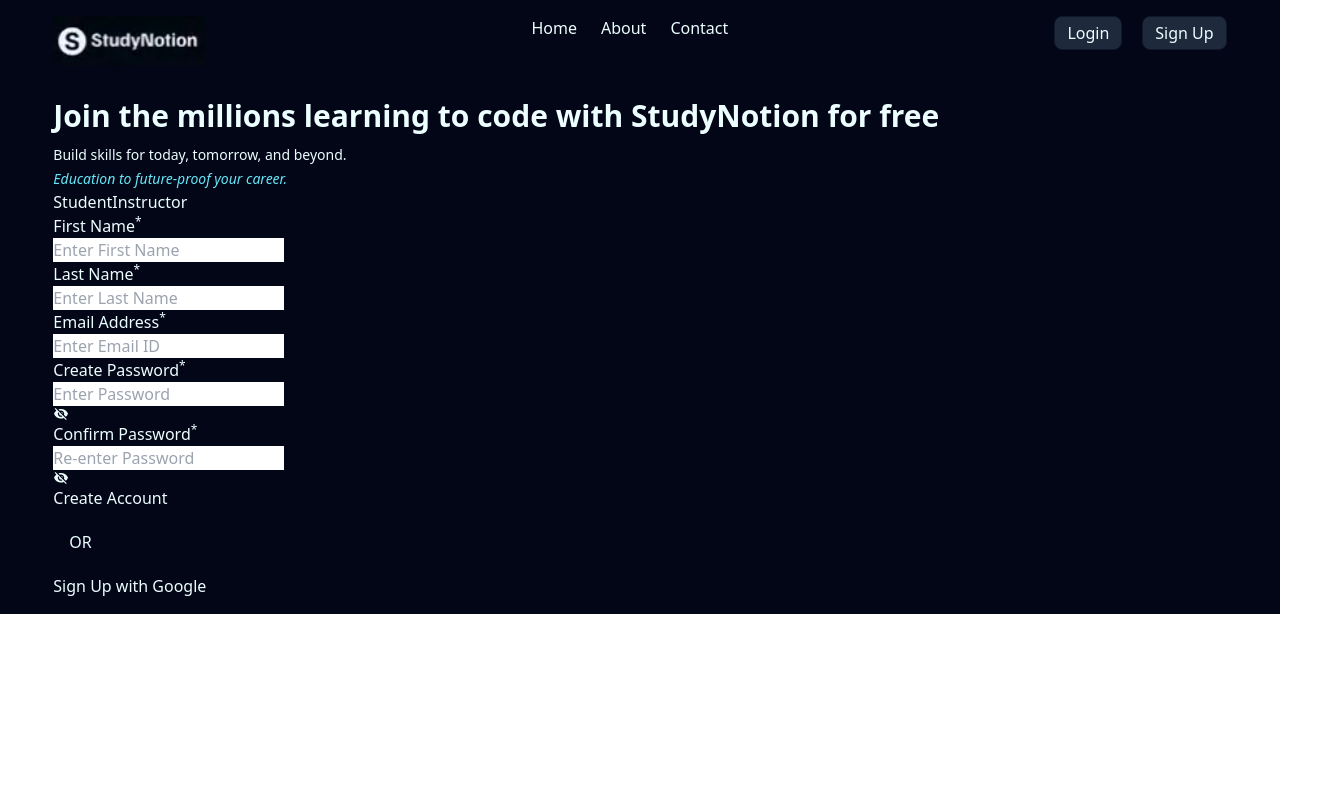
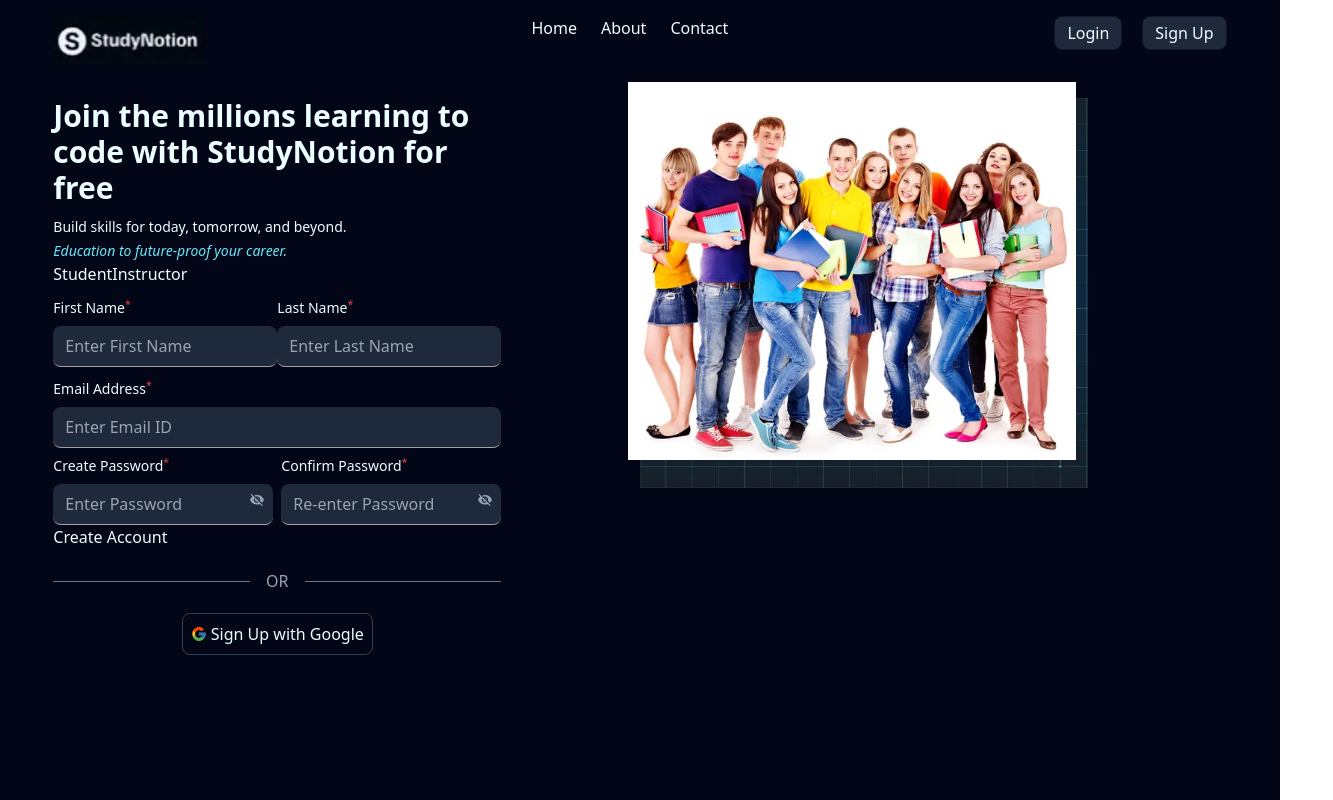
Before and after one commit to amit15000/StudyNotion, a React (Create React App) app: page /signup in a window 1280 px wide. Shown: the whole page, 1333 px wide, since content can reach past the window. Built offline with nearby package versions, Linux system fonts and the light colour scheme.

Commit message:
Login Page Completed

```diff
--- a/src/App.js
+++ b/src/App.js
@@ -11,7 +11,7 @@
 function App() {
   const [isLoggedIn, setIsLoggedIn] = useState(false);
   return (
-    <div className="w-screen h-full bg-slate-950 flex flex-col text-cyan-50">
+    <div className="w-screen h-screen bg-slate-950 flex flex-col text-cyan-50">
       <Navbar isLoggedIn={isLoggedIn} setIsLoggedIn={setIsLoggedIn} />
 
       <Routes>
--- a/src/components/LoginForm.js
+++ b/src/components/LoginForm.js
@@ -28,10 +28,13 @@
 
   return (
     <div>
-      <form onSubmit={submitHandler}>
+      <form
+        onSubmit={submitHandler}
+        className="flex flex-col w-full mt-6 gap-y-3  "
+      >
         <label>
-          <p>
-            Email Address<sup>*</sup>
+          <p className="text-sm ">
+            Email Address<sup className=" text-red-500">*</sup>
           </p>
           <input
             required
@@ -40,11 +43,12 @@
             placeholder="Enter Email ID"
             name="email"
             onChange={changeHandler}
+            className=" bg-slate-800 rounded-lg px-3 py-1 mt-1 w-full border-b-[0.1px] border-b-neutral-400		"
           />
         </label>
-        <label>
+        <label className="relative w-full">
           <p>
-            Password<sup>*</sup>
+            Password<sup className="text-red-500">*</sup>
           </p>
           <input
             required
@@ -53,15 +57,23 @@
             placeholder="Enter Password"
             name="password"
             onChange={changeHandler}
+            className=" bg-slate-800  rounded-lg px-3 py-1 mt-1 w-full border-b-[1px] border-b-neutral-400 "
           />
-          <span onClick={() => setShowPass((prev) => !prev)}>
+          <span
+            className="absolute right-2 top-9 text-slate-400"
+            onClick={() => setShowPass((prev) => !prev)}
+          >
             {showPass ? <IoMdEye /> : <IoMdEyeOff />}
           </span>
           <Link to="#">
-            <p>Forgot Password</p>
+            <p className="text-xs text-blue-200 w-max ml-auto mt-1">
+              Forgot Password ?
+            </p>
           </Link>
         </label>
-        <button>Sign In</button>
+        <button className="w-full bg-yellow-300 text-center py-1 rounded-lg text-black font-medium">
+          Sign In
+        </button>
       </form>
     </div>
   );
--- a/src/components/SignupForm.js
+++ b/src/components/SignupForm.js
@@ -38,10 +38,10 @@
         <button>Instructor</button>
       </div>
       <form onSubmit={submitHandler}>
-        <div>
+        <div className="flex justify-between items-center mt-3">
           <label>
-            <p>
-              First Name<sup>*</sup>
+            <p className="text-sm ">
+              First Name<sup className=" text-red-500">*</sup>
             </p>
             <input
               required
@@ -50,11 +50,12 @@
               value={formData.firstName}
               onChange={changeHandler}
               placeholder="Enter First Name"
+              className=" bg-slate-800  rounded-lg px-3 py-2 mt-2 w-full border-b-[1px] border-b-neutral-400 "
             />
           </label>
           <label>
-            <p>
-              Last Name<sup>*</sup>
+            <p className="text-sm ">
+              Last Name<sup className=" text-red-500">*</sup>
             </p>
             <input
               required
@@ -63,12 +64,14 @@
               value={formData.lastName}
               onChange={changeHandler}
               placeholder="Enter Last Name"
+              className=" bg-slate-800 rounded-lg px-3 py-2 mt-2 w-full border-b-[1px] border-b-neutral-400 "
             />
           </label>
         </div>
+        <div className="flex flex-col gap-y-2 mt-3">
           <label>
-          <p>
-            Email Address<sup>*</sup>
+            <p className="text-sm ">
+              Email Address<sup className=" text-red-500">*</sup>
             </p>
             <input
               required
@@ -77,11 +80,13 @@
               value={formData.email}
               onChange={changeHandler}
               placeholder="Enter Email ID"
+              className=" bg-slate-800  rounded-lg px-3 py-2 mt-2 w-full border-b-[1px] border-b-neutral-400 "
             />
           </label>
-        <label>
-          <p>
-            Create Password<sup>*</sup>
+          <div className="flex justify-between items-cente gap-x-2">
+            <label className="relative w-full">
+              <p className="text-sm ">
+                Create Password<sup className=" text-red-500">*</sup>
               </p>
               <input
                 required
@@ -90,14 +95,18 @@
                 value={formData.password}
                 onChange={changeHandler}
                 placeholder="Enter Password"
+                className=" bg-slate-800  rounded-lg px-3 py-2 mt-2 w-full border-b-[1px] border-b-neutral-400 "
               />
-          <span onClick={() => setShowPass((prev) => !prev)}>
+              <span
+                className="absolute right-2 top-9 text-slate-400"
+                onClick={() => setShowPass((prev) => !prev)}
+              >
                 {showPass ? <IoMdEye /> : <IoMdEyeOff />}
               </span>
             </label>
-        <label>
-          <p>
-            Confirm Password<sup>*</sup>
+            <label className="relative w-full">
+              <p className="text-sm ">
+                Confirm Password<sup className=" text-red-500">*</sup>
               </p>
               <input
                 required
@@ -106,11 +115,17 @@
                 value={formData.confirmPassword}
                 onChange={changeHandler}
                 placeholder="Re-enter Password"
+                className=" bg-slate-800  rounded-lg px-3 py-2 mt-2 w-full border-b-[1px] border-b-neutral-400 "
               />
-          <span onClick={() => setShowPass((prev) => !prev)}>
+              <span
+                className="absolute right-2 top-9 text-slate-400"
+                onClick={() => setShowPass((prev) => !prev)}
+              >
                 {showPass ? <IoMdEye /> : <IoMdEyeOff />}
               </span>
             </label>
+          </div>
+        </div>
         <button>Create Account</button>
       </form>
     </div>
--- a/src/components/Template.js
+++ b/src/components/Template.js
@@ -2,11 +2,12 @@
 import frameImage from "../assets/frame.webp";
 import SignupForm from "./SignupForm";
 import LoginForm from "./LoginForm";
+import { FcGoogle } from "react-icons/fc";
 
 function Template({ title, desc1, desc2, image, formType, setIsLoggedIn }) {
   return (
     <div className="flex justify-between w-11/12 max-w-[1280px] py-4 mx-auto">
-      <div>
+      <div className="w-11/12 max-w-md">
         <h1 className="font-semibold text-3xl leading-9">{title}</h1>
         <p className="mt-2">
           <span className=" text-slate-040 text-sm leading-3 ">{desc1}</span>
@@ -21,12 +22,13 @@
           <LoginForm setIsLoggedIn={setIsLoggedIn} />
         )}
 
-        <div className="flex w-screen items-center my-5 gap-x-4 ">
-          <div></div>
-          <p>OR</p>
-          <div></div>
+        <div className="flex w-full items-center my-5 gap-x-4 ">
+          <div className=" w-full h-[1px] bg-slate-500"></div>
+          <p className=" text-slate-400">OR</p>
+          <div className=" w-full h-[1px] bg-slate-500"></div>
         </div>
-        <button>
+        <button className="flex items-center gap-x-1 border border-slate-700 rounded-lg px-2 py-2 mx-auto ">
+          <FcGoogle />
           {formType === "signup" ? (
             <p>Sign Up with Google</p>
           ) : (
@@ -34,19 +36,17 @@
           )}
         </button>
       </div>
-      <div>
+      <div className="relative w-11/12 max-w-md mx-auto ">
         <img
+          className=" max-h-[72%] w-full"
           src={frameImage}
           alt="Pattern"
-          width={558}
-          height={504}
           loading="lazy"
         />
         <img
+          className="absolute -top-4 right-3 "
           src={image}
           alt="Students"
-          width={558}
-          height={490}
           loading="lazy"
         />
       </div>
--- a/src/pages/Login.js
+++ b/src/pages/Login.js
@@ -1,6 +1,6 @@
 import React from "react";
 import Template from "../components/Template";
-import loginImg from "../assets/Login Image.png";
+import loginImg from "../assets/loginImg.jpg";
 function Login({ setIsLoggedIn }) {
   return (
     <Template
```
Also changed, not shown: src/assets/Login Image.png (deleted), src/assets/loginImg.jpg (added). Lines whose indentation alone changed are shown as unchanged.
